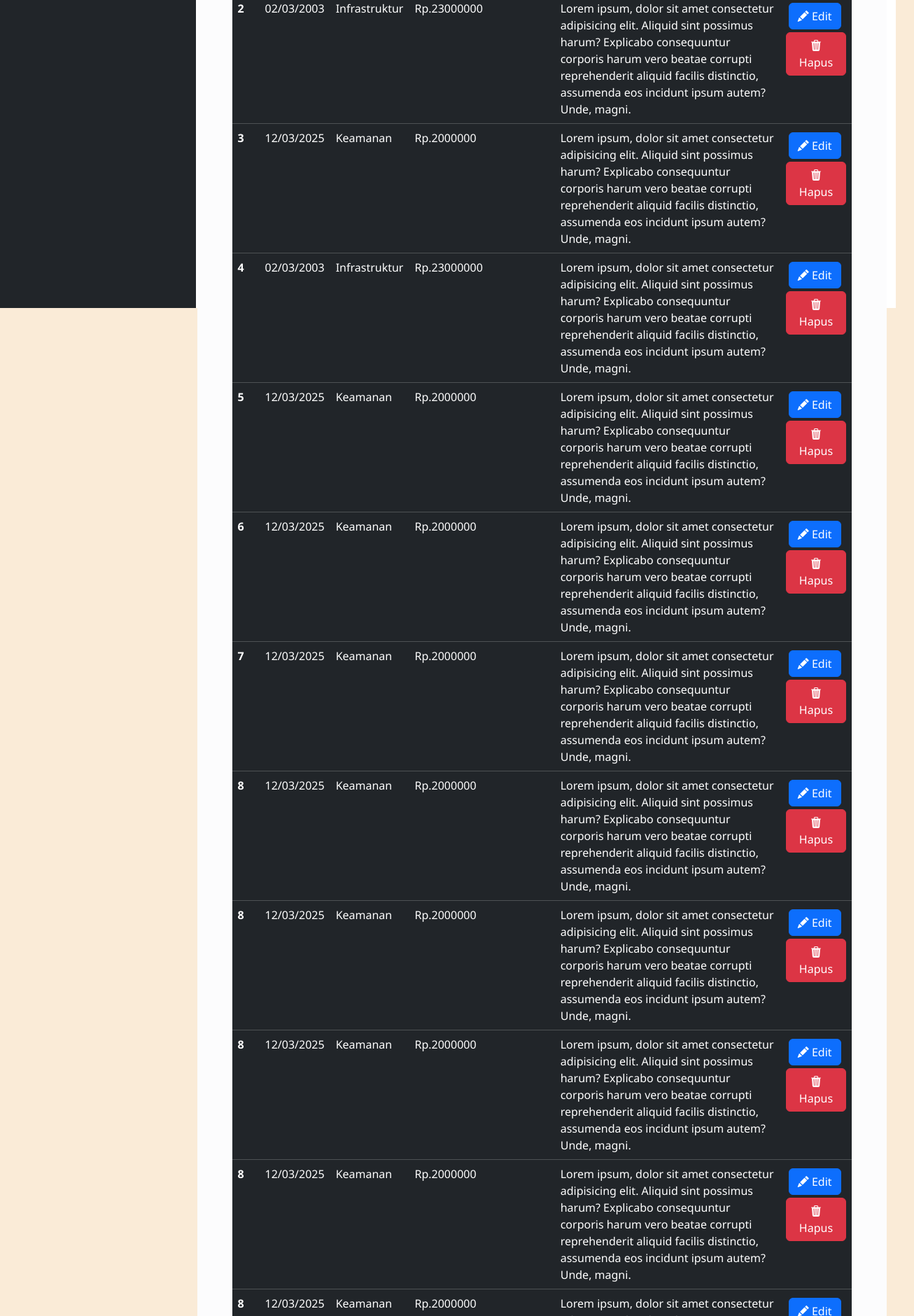
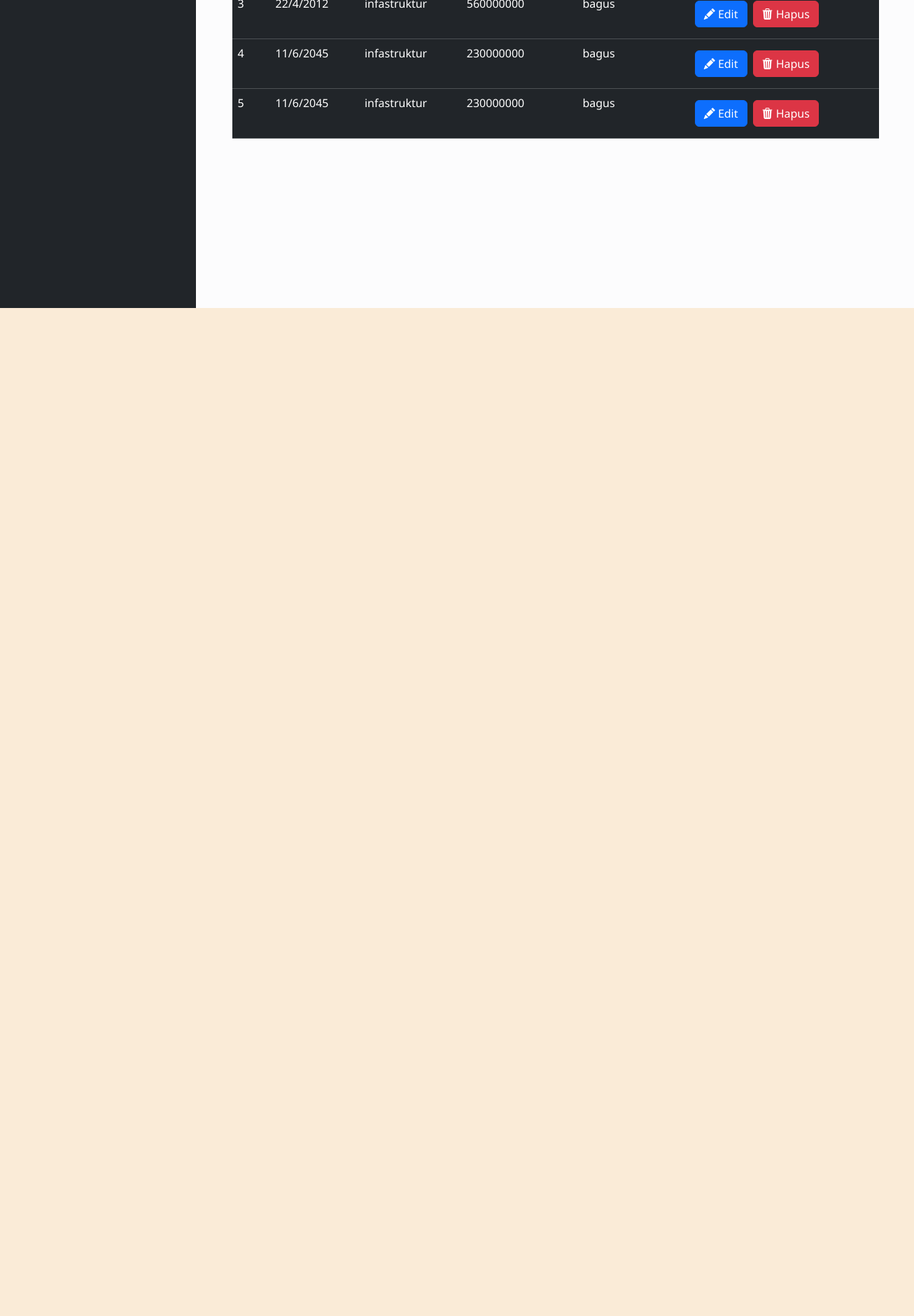
Before and after one commit to cahya8623/Aplikasi-visualisasi-Anggaran-Desa, a Next.js app: page /Pengeluaran in a window 1280 px wide. Shown: the part 360-2240 px from the top of the page at 70% size, 1306 px wide, since content can reach past the window. After the commit the page ends 800 px from the top, so only its background shows below. Built offline with nearby package versions, Linux system fonts and the light colour scheme.

Commit message:
perbaikan table dashboard

```diff
--- a/src/pages/Pengeluaran.tsx
+++ b/src/pages/Pengeluaran.tsx
@@ -4,8 +4,8 @@ import React from "react";
 export class Button extends React.Component {
   render() {
     return (
-      <div>
-        <button type="button" className="m-1 btn btn-primary">
+      <div className="gap-2">
+        <button type="button" className="m-2 btn btn-primary">
           <i className="bi bi-pencil-fill"></i> Edit
         </button>
         <button type="button" className="btn btn-danger">
@@ -17,10 +17,47 @@ export class Button extends React.Component {
 }
 
 export default function Pengeluaran() {
+  const data = [
+    {
+      id: 1,
+      Tanggal: "12/2/2003",
+      Kebutuhan: "infastruktur",
+      Belanja: 2200000,
+      Keterangan: "bagus",
+    },
+    {
+      id: 2,
+      Tanggal: "30/5/2045",
+      Kebutuhan: "infastruktur",
+      Belanja: 30000000,
+      Keterangan: "bagus",
+    },
+    {
+      id: 3,
+      Tanggal: "22/4/2012",
+      Kebutuhan: "infastruktur",
+      Belanja: 560000000,
+      Keterangan: "bagus",
+    },
+    {
+      id: 4,
+      Tanggal: "11/6/2045",
+      Kebutuhan: "infastruktur",
+      Belanja: 230000000,
+      Keterangan: "bagus",
+    },
+    {
+      id: 5,
+      Tanggal: "11/6/2045",
+      Kebutuhan: "infastruktur",
+      Belanja: 230000000,
+      Keterangan: "bagus",
+    },
+  ];
   return (
     <div className="d-flex vw-100 vh-100">
       <Sidebar />
-      <div className="Home p-0 bg-light-subtle ">
+      <div className="Home p-0 bg-light-subtle vh-100">
         <section className=" bg-dark-subtle p-3 text-dark rounded py-20">
           <h1 className="fw-bold">Halaman Pengeluaran</h1>
         </section>
@@ -41,182 +78,18 @@ export default function Pengeluaran() {
               </tr>
             </thead>
             <tbody>
-              <tr>
-                <th scope="row">1</th>
-                <td>12/2/2002</td>
-                <td>Kesehatan</td>
-                <td>500000000000000000000</td>
-                <td>Lorem</td>
-                <td className="gap-2">
-                  <Button></Button>
-                  asdasdsa
-                </td>
-              </tr>
-              <tr>
-                <th scope="row">2</th>
-                <td>02/03/2003</td>
-                <td>Infrastruktur</td>
-                <td>Rp.23000000</td>
-                <td>
-                  Lorem ipsum, dolor sit amet consectetur adipisicing elit.
-                  Aliquid sint possimus harum? Explicabo consequuntur corporis
-                  harum vero beatae corrupti reprehenderit aliquid facilis
-                  distinctio, assumenda eos incidunt ipsum autem? Unde, magni.
-                </td>
-                <td className="gap-2">
-                  <Button></Button>
-                </td>
-              </tr>
-              <tr>
-                <th scope="row">3</th>
-                <td>12/03/2025</td>
-                <td>Keamanan</td>
-                <td>Rp.2000000</td>
-                <td>
-                  Lorem ipsum, dolor sit amet consectetur adipisicing elit.
-                  Aliquid sint possimus harum? Explicabo consequuntur corporis
-                  harum vero beatae corrupti reprehenderit aliquid facilis
-                  distinctio, assumenda eos incidunt ipsum autem? Unde, magni.
-                </td>
-                <td className="gap-2">
-                  <Button></Button>
-                </td>
-              </tr>
-              <tr>
-                <th scope="row">4</th>
-                <td>02/03/2003</td>
-                <td>Infrastruktur</td>
-                <td>Rp.23000000</td>
-                <td>
-                  Lorem ipsum, dolor sit amet consectetur adipisicing elit.
-                  Aliquid sint possimus harum? Explicabo consequuntur corporis
-                  harum vero beatae corrupti reprehenderit aliquid facilis
-                  distinctio, assumenda eos incidunt ipsum autem? Unde, magni.
-                </td>
-                <td className="gap-2">
-                  <Button></Button>
-                </td>
-              </tr>
-              <tr>
-                <th scope="row">5</th>
-                <td>12/03/2025</td>
-                <td>Keamanan</td>
-                <td>Rp.2000000</td>
-                <td>
-                  Lorem ipsum, dolor sit amet consectetur adipisicing elit.
-                  Aliquid sint possimus harum? Explicabo consequuntur corporis
-                  harum vero beatae corrupti reprehenderit aliquid facilis
-                  distinctio, assumenda eos incidunt ipsum autem? Unde, magni.
-                </td>
-                <td className="gap-2">
-                  <Button></Button>
-                </td>
-              </tr>
-              <tr>
-                <th scope="row">6</th>
-                <td>12/03/2025</td>
-                <td>Keamanan</td>
-                <td>Rp.2000000</td>
-                <td>
-                  Lorem ipsum, dolor sit amet consectetur adipisicing elit.
-                  Aliquid sint possimus harum? Explicabo consequuntur corporis
-                  harum vero beatae corrupti reprehenderit aliquid facilis
-                  distinctio, assumenda eos incidunt ipsum autem? Unde, magni.
-                </td>
-                <td className="gap-2">
-                  <Button></Button>
-                </td>
-              </tr>
-              <tr>
-                <th scope="row">7</th>
-                <td>12/03/2025</td>
-                <td>Keamanan</td>
-                <td>Rp.2000000</td>
-                <td>
-                  Lorem ipsum, dolor sit amet consectetur adipisicing elit.
-                  Aliquid sint possimus harum? Explicabo consequuntur corporis
-                  harum vero beatae corrupti reprehenderit aliquid facilis
-                  distinctio, assumenda eos incidunt ipsum autem? Unde, magni.
-                </td>
-                <td className="gap-2">
-                  <Button></Button>
-                </td>
-              </tr>
-              <tr>
-                <th scope="row">8</th>
-                <td>12/03/2025</td>
-                <td>Keamanan</td>
-                <td>Rp.2000000</td>
-                <td>
-                  Lorem ipsum, dolor sit amet consectetur adipisicing elit.
-                  Aliquid sint possimus harum? Explicabo consequuntur corporis
-                  harum vero beatae corrupti reprehenderit aliquid facilis
-                  distinctio, assumenda eos incidunt ipsum autem? Unde, magni.
-                </td>
-                <td className="gap-2">
-                  <Button></Button>
-                </td>
-              </tr>
-              <tr>
-                <th scope="row">8</th>
-                <td>12/03/2025</td>
-                <td>Keamanan</td>
-                <td>Rp.2000000</td>
-                <td>
-                  Lorem ipsum, dolor sit amet consectetur adipisicing elit.
-                  Aliquid sint possimus harum? Explicabo consequuntur corporis
-                  harum vero beatae corrupti reprehenderit aliquid facilis
-                  distinctio, assumenda eos incidunt ipsum autem? Unde, magni.
-                </td>
-                <td className="gap-2">
-                  <Button></Button>
-                </td>
-              </tr>
-              <tr>
-                <th scope="row">8</th>
-                <td>12/03/2025</td>
-                <td>Keamanan</td>
-                <td>Rp.2000000</td>
-                <td>
-                  Lorem ipsum, dolor sit amet consectetur adipisicing elit.
-                  Aliquid sint possimus harum? Explicabo consequuntur corporis
-                  harum vero beatae corrupti reprehenderit aliquid facilis
-                  distinctio, assumenda eos incidunt ipsum autem? Unde, magni.
-                </td>
-                <td className="gap-2">
-                  <Button></Button>
-                </td>
-              </tr>
-              <tr>
-                <th scope="row">8</th>
-                <td>12/03/2025</td>
-                <td>Keamanan</td>
-                <td>Rp.2000000</td>
-                <td>
-                  Lorem ipsum, dolor sit amet consectetur adipisicing elit.
-                  Aliquid sint possimus harum? Explicabo consequuntur corporis
-                  harum vero beatae corrupti reprehenderit aliquid facilis
-                  distinctio, assumenda eos incidunt ipsum autem? Unde, magni.
-                </td>
-                <td className="gap-2">
-                  <Button></Button>
-                </td>
-              </tr>
-              <tr>
-                <th scope="row">8</th>
-                <td>12/03/2025</td>
-                <td>Keamanan</td>
-                <td>Rp.2000000</td>
-                <td>
-                  Lorem ipsum, dolor sit amet consectetur adipisicing elit.
-                  Aliquid sint possimus harum? Explicabo consequuntur corporis
-                  harum vero beatae corrupti reprehenderit aliquid facilis
-                  distinctio, assumenda eos incidunt ipsum autem? Unde, magni.
-                </td>
-                <td className="gap-2">
-                  <Button></Button>
-                </td>
-              </tr>
+              {data.map((item) => (
+                <tr key={item.id}>
+                  <td>{item.id}</td>
+                  <td>{item.Tanggal}</td>
+                  <td>{item.Kebutuhan}</td>
+                  <td>{item.Belanja}</td>
+                  <td>{item.Keterangan}</td>
+                  <td>
+                    <Button></Button>
+                  </td>
+                </tr>
+              ))}
             </tbody>
           </table>
         </div>
--- a/src/pages/income.tsx
+++ b/src/pages/income.tsx
@@ -13,7 +13,7 @@ export default function Income() {
         <button type="button" className=" ms-5 my-3 btn btn-success">
           <i className="bi bi-plus-circle"></i> Tambah
         </button>
-        <div className="ms-3 d-flex flex-column align-items-center">
+        <div className="ms-5">
           <TableIncome width="70vw" height="70vh" />
         </div>
       </div>
--- a/src/styles/globals.css
+++ b/src/styles/globals.css
@@ -18,21 +18,20 @@
   width: 30vw;
   background-color: rgb(255, 255, 255, .2);
   border: white 3px solid;
+  position: relative;
 }
+
 .Pengeluaran{
   /* padding: 50px; */
   padding-left: 50px;
   padding-right: 50px;
-  /* margin-bottom: 50px; */
-  /* width: 50vw;
-  height: 50vh; */
+
 }
 .Home{
   position: absolute;
-  z-index: 0;
-  /* border: red 3px solid; */
+
   left: 22%;
-  width: 77vw;
+  width: 80vw;
   padding: 10px;
 }
 .clicked {
```
Also changed, not shown: src/component/tabelIncome.tsx (+19 -92 lines), src/pages/Coba-paginition.tsx (added, +64 -0 lines), src/pages/login.tsx (+6 -1 lines).
